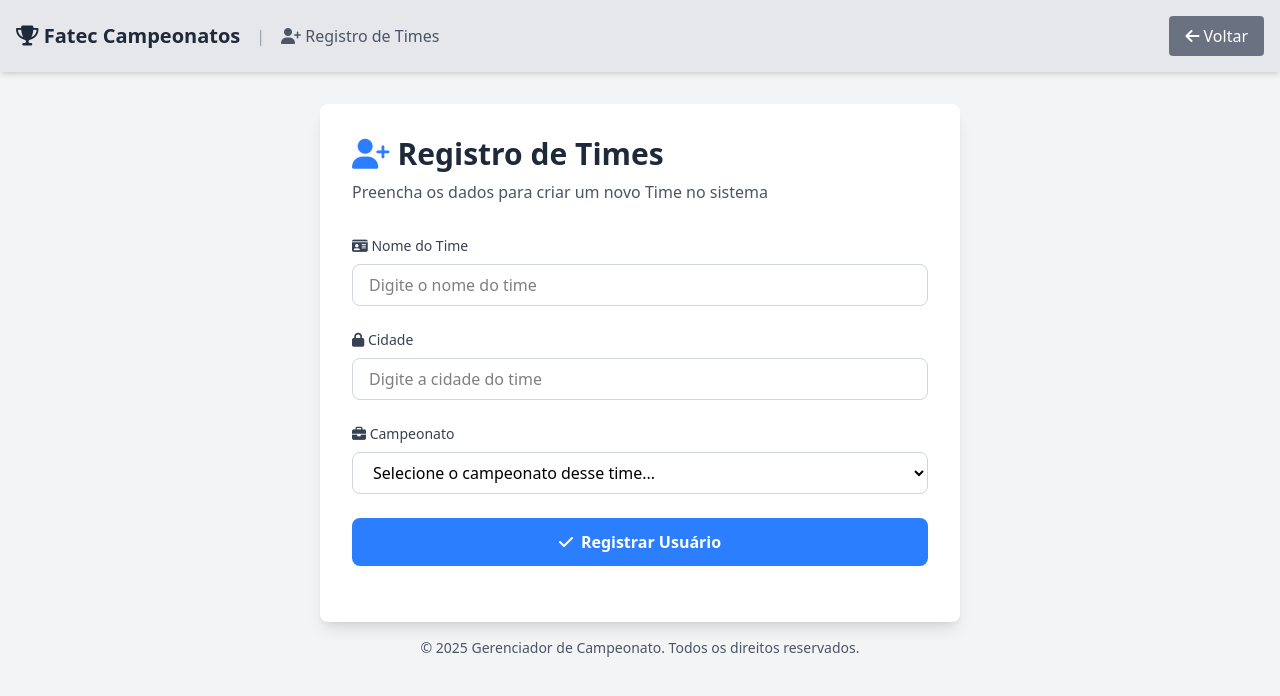
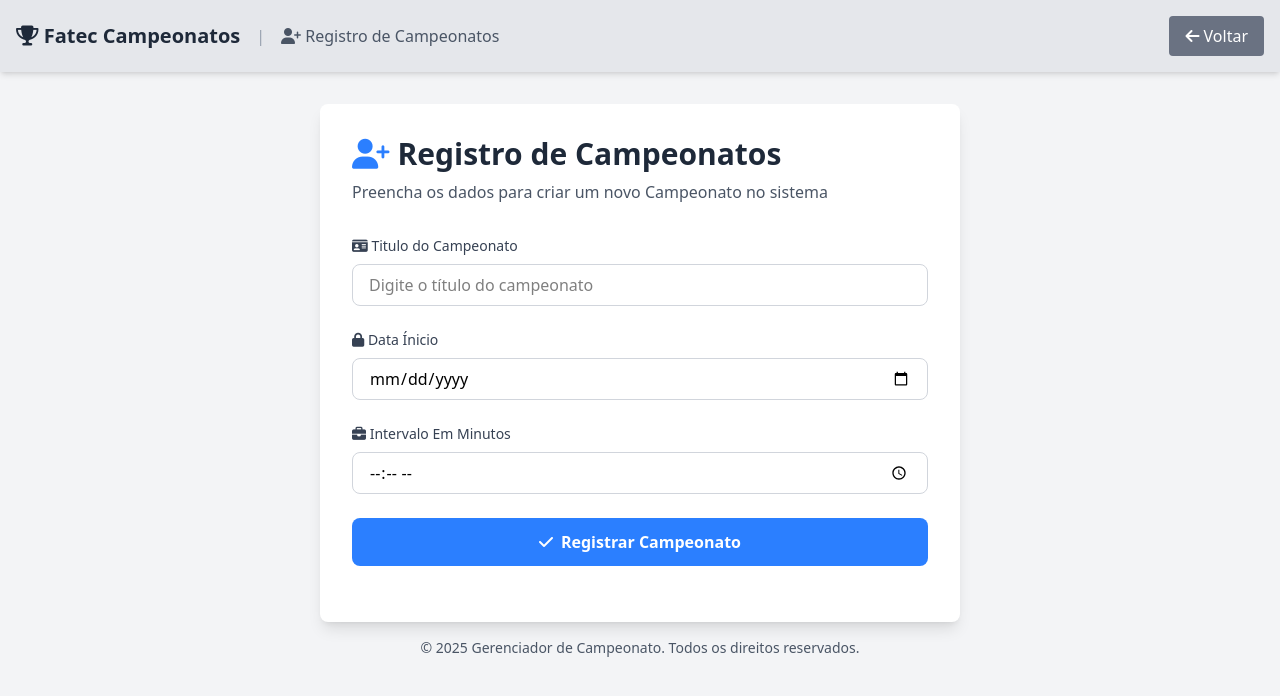
Before and after one commit to IcaroLSL/gerenciador-campeonato, a PHP site: page /registerChampionship.php in a window 1280 px wide. Shown: the top 696 px of the page. Run offline with PHP 8.4, Linux system fonts and the light colour scheme; data that the repository does not hold is empty; some libraries are stand-ins or nearby versions.

Commit message:
Update registerChampionship.php to reflect championship registration; modify form fields and database insertion logic

```diff
--- a/registerChampionship.php
+++ b/registerChampionship.php
@@ -34,7 +34,7 @@
             </a>
             <span class="text-gray-400">|</span>
             <span class="text-gray-600">
-                <i class="fas fa-user-plus"></i> Registro de Times
+                <i class="fas fa-user-plus"></i> Registro de Campeonatos
             </span>
         </div>
 
@@ -56,16 +56,16 @@
             <!-- Cabeçalho -->
             <div class="mb-8">
                 <h1 class="text-3xl font-bold text-gray-800 flex items-center gap-2">
-                    <i class="fas fa-user-plus text-blue-500"></i> Registro de Times
+                    <i class="fas fa-user-plus text-blue-500"></i> Registro de Campeonatos
                 </h1>
-                <p class="text-gray-600 mt-2">Preencha os dados para criar um novo Time no sistema</p>
+                <p class="text-gray-600 mt-2">Preencha os dados para criar um novo Campeonato no sistema</p>
             </div>
 
             <form action="" method="post" class="space-y-6">
                 <!-- Nome -->
                 <div>
                     <label for="name" class="block text-sm font-medium text-gray-700 mb-2">
-                        <i class="fas fa-id-card"></i> Nome do Time
+                        <i class="fas fa-id-card"></i>  Titulo do Campeonato
                     </label>
                     <input
                         type="text"
@@ -73,48 +73,35 @@
                         name="name"
                         required
                         class="w-full px-4 py-2 border border-gray-300 rounded-lg focus:ring-2 focus:ring-blue-500 focus:border-transparent"
-                        placeholder="Digite o nome do time"
+                        placeholder="Digite o título do campeonato"
                     >
                 </div>
 
-                <!-- Cidade -->
+                <!-- Data Ínicio -->
                 <div>
-                    <label for="cidade" class="block text-sm font-medium text-gray-700 mb-2">
-                        <i class="fas fa-lock"></i> Cidade
+                    <label for="data_inicio" class="block text-sm font-medium text-gray-700 mb-2">
+                        <i class="fas fa-lock"></i> Data Ínicio
                     </label>
                     <input
-                        type="text"
-                        id="cidade"
-                        name="cidade"
+                        type="date"
+                        id="data_inicio"
+                        name="data_inicio"
                         class="w-full px-4 py-2 border border-gray-300 rounded-lg focus:ring-2 focus:ring-blue-500 focus:border-transparent"
-                        placeholder="Digite a cidade do time"
+                        placeholder="Digite a data de início do campeonato"
                     >
                 </div>
 
-                <!-- Campeonato -->
+                <!-- Intervalo Em Minutos -->
                 <div>
-                    <label for="campeonato" class="block text-sm font-medium text-gray-700 mb-2">
-                        <i class="fas fa-briefcase"></i> Campeonato
+                    <label for="intervalo_minutos" class="block text-sm font-medium text-gray-700 mb-2">
+                        <i class="fas fa-briefcase"></i> Intervalo Em Minutos
                     </label>
-                    <select
-                        name="campeonato"
+                    <input
+                        type="time"
+                        id="intervalo_minutos"
+                        name="intervalo_minutos"
                         class="w-full px-4 py-2 border border-gray-300 rounded-lg focus:ring-2 focus:ring-blue-500 focus:border-transparent"
                     >
-                        <option value="">Selecione o campeonato desse time...</option>
-                        <?php
-                            $query = "SELECT id_campeonato, titulo FROM tbl_campeonatos ORDER BY titulo ASC";
-                            $stmtCampeonato = mysqli_stmt_init($connection);
-                            if (!(mysqli_stmt_prepare($stmtCampeonato, $query))) {
-                                echo "Erro na preparação da declaração: " . mysqli_stmt_error($stmtCampeonato);
-                            }
-                            mysqli_stmt_execute($stmtCampeonato);
-                            $result = mysqli_stmt_get_result($stmtCampeonato);
-                            while ($row = mysqli_fetch_assoc($result)) {
-                                echo '<option value="' . htmlspecialchars($row['id_campeonato'], ENT_QUOTES, 'UTF-8') . '">' . htmlspecialchars($row['titulo'], ENT_QUOTES, 'UTF-8') . '</option>';
-                            }
-                            mysqli_stmt_close($stmtCampeonato);
-                        ?>
-                    </select>
                 </div>
 
                 <!-- Botão -->
@@ -124,7 +111,7 @@
                         name="register"
                         class="w-full bg-blue-500 text-white py-3 px-4 rounded-lg font-semibold hover:bg-blue-600 transition duration-200 flex items-center justify-center gap-2"
                     >
-                        <i class="fas fa-check"></i> Registrar Usuário
+                        <i class="fas fa-check"></i> Registrar Campeonato
                     </button>
                 </div>
             </form>
@@ -135,19 +122,19 @@
             if ($_SERVER["REQUEST_METHOD"] == "POST") {
                 if (isset($_POST['register'])) {
                     $name     = clearDataReceived($_POST['name']);
-                    $cidade   = clearDataReceived($_POST['cidade']);
-                    $campeonato = clearDataReceived($_POST['campeonato']);
+                    $data_inicio   = clearDataReceived($_POST['data_inicio']);
+                    $intervalo_minutos = clearDataReceived($_POST['intervalo_minutos']);
 
-                    $query = "INSERT INTO tbl_times (nome, cidade, id_campeonato) VALUES (?, ?, ?)";
+                    $query = "INSERT INTO tbl_campeonatos (titulo, data_inicio, intervalo_minutos) VALUES (?, ?, ?)";
                     $stmt = mysqli_stmt_init($connection);
                     if (!(mysqli_stmt_prepare($stmt, $query))) {
                         echo "Erro na preparação da declaração: " . mysqli_stmt_error($stmt);
                     }
-                    mysqli_stmt_bind_param($stmt, "ssi", $name, $cidade, $campeonato);
+                    mysqli_stmt_bind_param($stmt, "sss", $name, $data_inicio, $intervalo_minutos);
                     if (mysqli_stmt_execute($stmt)) {
                         echo "<div class='p-4 bg-green-100 border border-green-300 text-green-700 rounded flex items-center gap-2'>";
                         echo "<i class='fas fa-check-circle'></i>";
-                        echo "<span><strong>Sucesso!</strong> Time registrado com sucesso!</span>";
+                        echo "<span><strong>Sucesso!</strong> Campeonato registrado com sucesso!</span>";
                         echo "</div>";
                     } else {
                         echo "<div class='p-4 bg-red-100 border border-red-300 text-red-700 rounded flex items-center gap-2'>";
```
